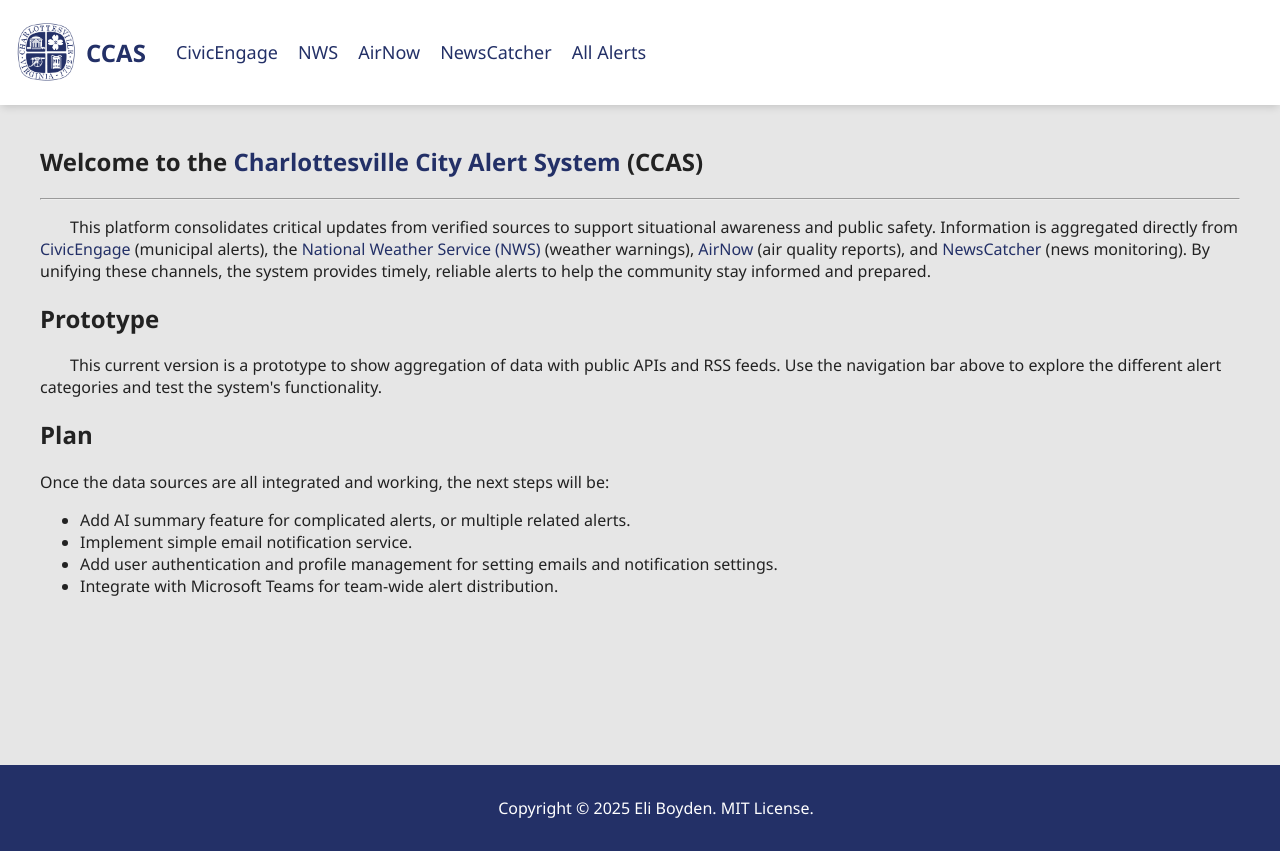
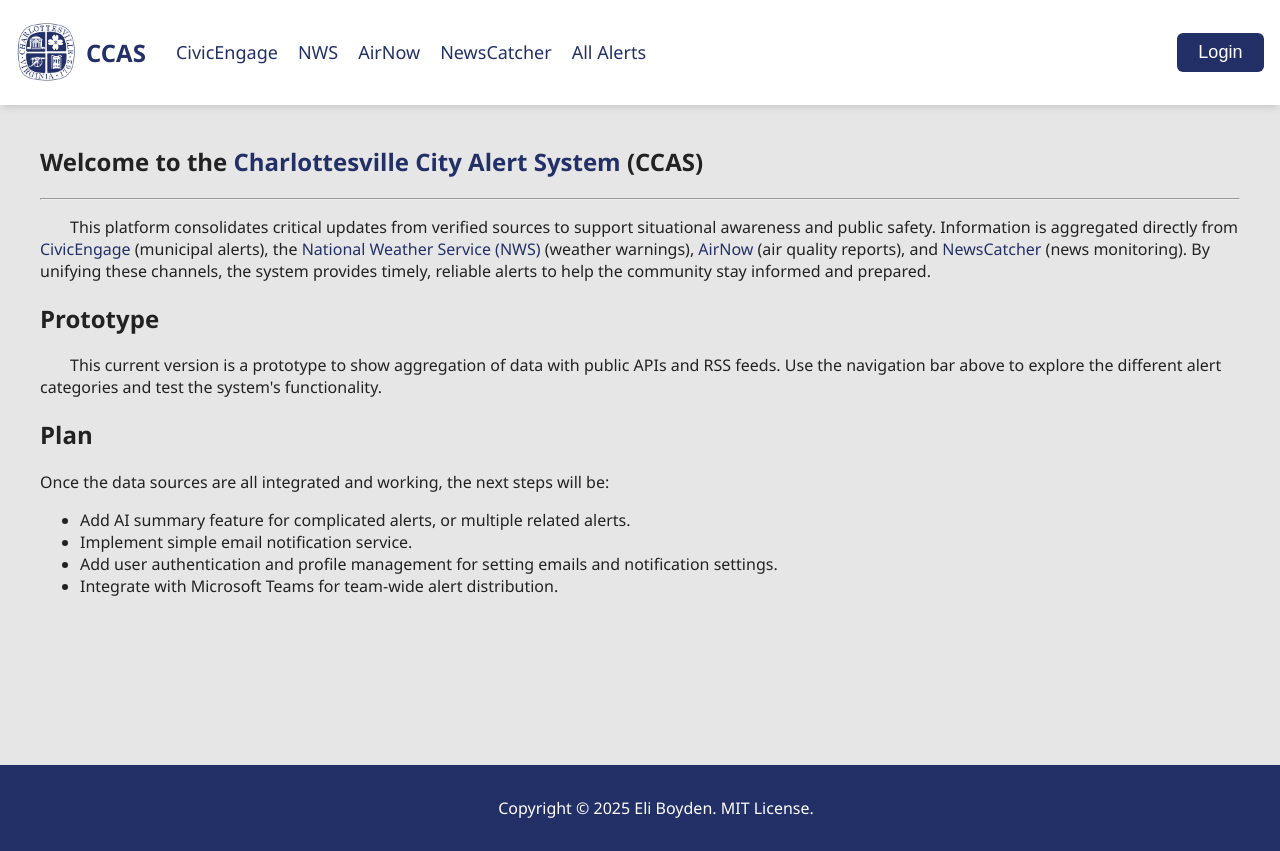
Before and after one commit to eboyden42/city-alert-system, a React (Vite) app: page / in a window 1280 px wide. Shown: the top 851 px of the page. Built offline with nearby package versions, Linux system fonts and the light colour scheme; no server answers.

Commit message:
added prototype login page

```diff
--- a/src/AppRoutes.jsx
+++ b/src/AppRoutes.jsx
@@ -10,6 +10,7 @@
 import NWSPage from './pages/NWSPage/NWSPage'
 import AirNowPage from './pages/AirNowPage/AirNowPage'
 import AllAlerts from './pages/AllAlerts/AllAlerts'
+import Auth from "./pages/Auth/Auth"
 
 export default function AppRoutes() {
   return (
@@ -27,6 +28,7 @@
           <Route path="nws" element={<NWSPage />} />
           <Route path="airnow" element={<AirNowPage />} />
           <Route path="allalerts" element={<AllAlerts />} />
+          <Route path="auth" element={<Auth />} />
         </Route>
       </Routes>
     </Router>
--- a/src/NavBar/NavBar.jsx
+++ b/src/NavBar/NavBar.jsx
@@ -27,6 +27,16 @@
                     <NavLink to="/allalerts" activeclassname="active">All Alerts</NavLink>
                 </li>
             </ul>
+            <ul className="navbar-links right">
+                <li>
+
+                    <NavLink to="/auth" activeclassname="active">
+                        <button>
+                            Login
+                        </button>
+                    </NavLink>
+                </li>
+            </ul>
         </nav>
     )
 }
--- a/src/NavBar/NavBar.scss
+++ b/src/NavBar/NavBar.scss
@@ -29,3 +29,7 @@
 .active {
     font-weight: bold;
 }
+
+.right {
+    margin-left: auto;
+}
--- /dev/null
+++ b/src/pages/Auth/Auth.jsx
@@ -0,0 +1,20 @@
+import "./Auth.scss"
+
+export default function Auth() {
+    return (
+        <div className="auth">
+            <h2>Login</h2>
+            <form>
+                <div>
+                    <label htmlFor="username">Username</label>
+                    <input type="text" id="username" />
+                </div>
+                <div>
+                    <label htmlFor="password">Password</label>
+                    <input type="password" id="password" />
+                </div>
+                <button type="submit">Login</button>
+            </form>
+        </div>
+    )
+}
```
Also changed, not shown: src/pages/Auth/Auth.scss (added).
